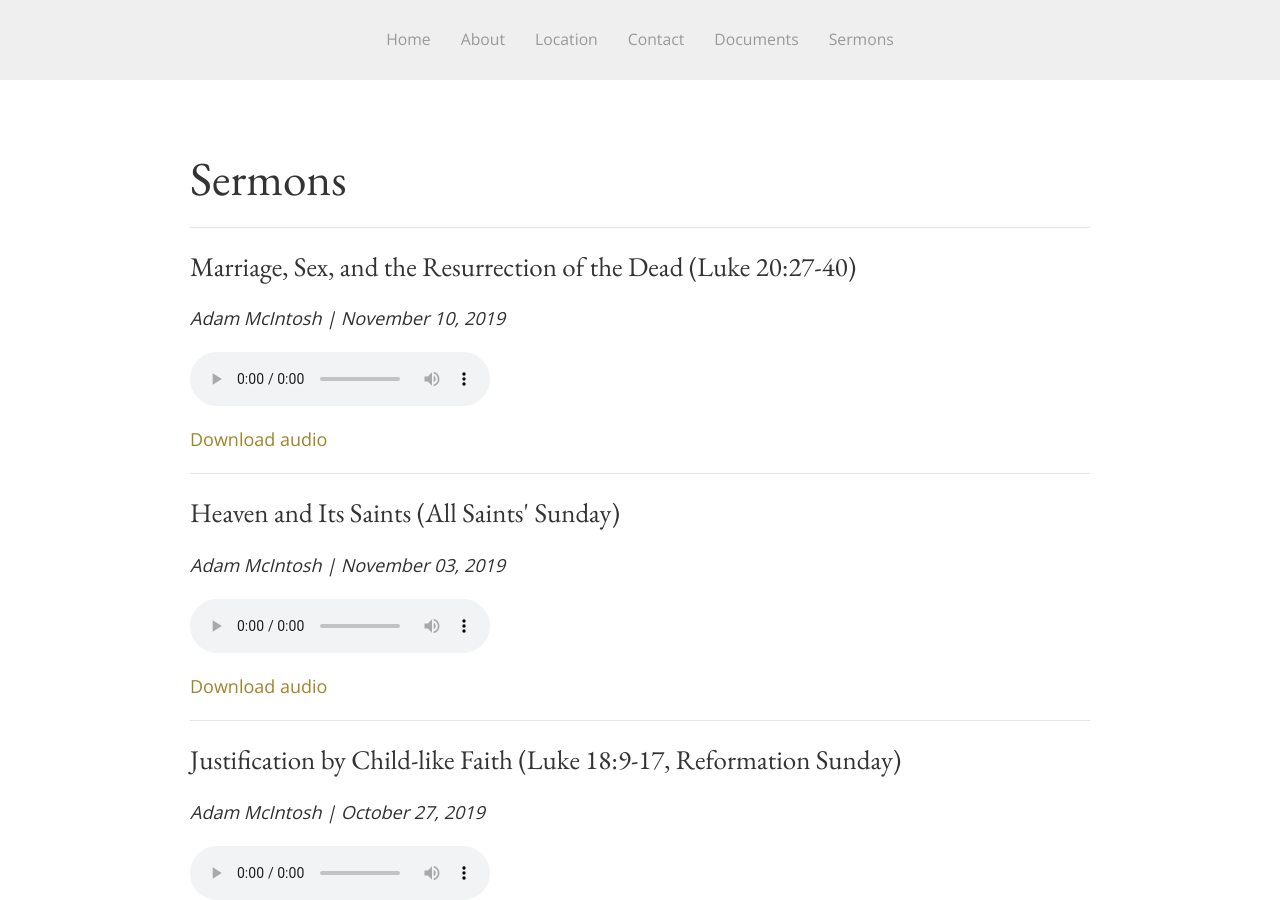
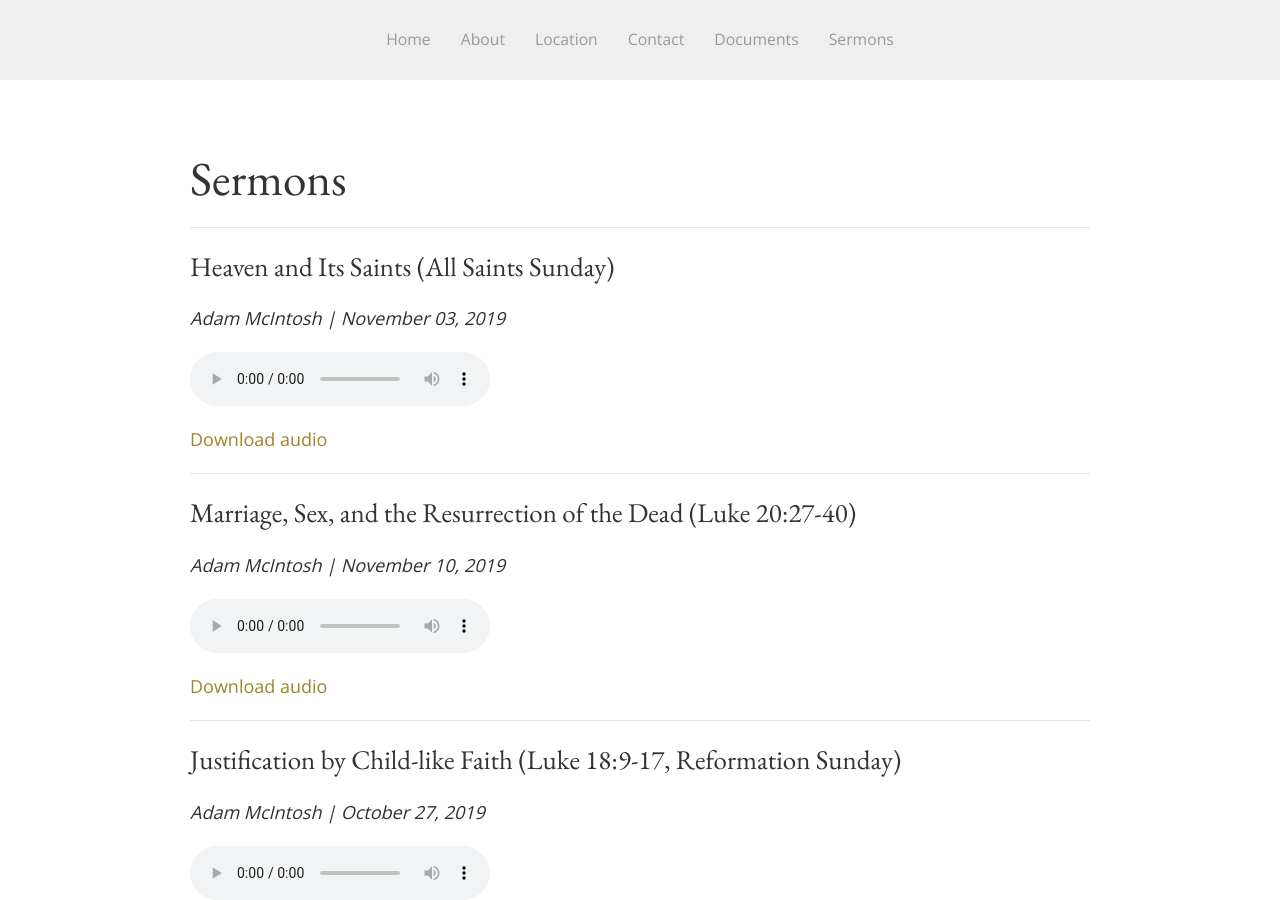
Before and after one commit to SaintDavidsChurch/website, a Jekyll site: the page built from sermons.html, in a window 1280 px wide and 900 px high. Built offline with Jekyll 4.4.1, drawn with Linux system fonts in a browser that asks for light colours; part of the change alters nothing that is shown.

```diff
--- a/_data/sermons.yml
+++ b/_data/sermons.yml
@@ -1,5 +1,5 @@
-- title: Heaven and Its Saints (All Saints' Sunday)
-  date: 2019-11-03
+- title: Heaven and Its Saints (All Saints Sunday)
+  date: '2019-11-3'
   preacher: Adam McIntosh
   audio_file: https://saintdavids.church/assets/sermons/Adam-McIntosh_November3-2019_AllSaints.mp3
 - title: Marriage, Sex, and the Resurrection of the Dead (Luke 20:27-40)
```
